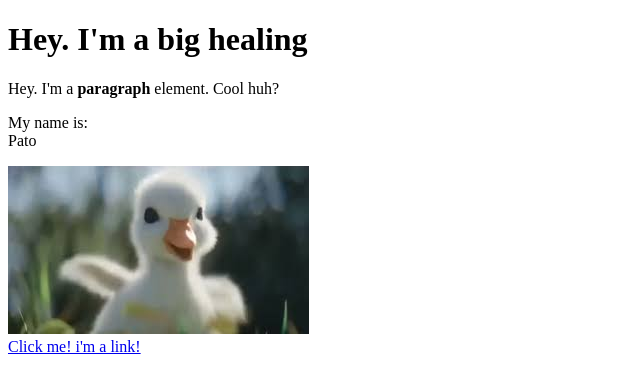
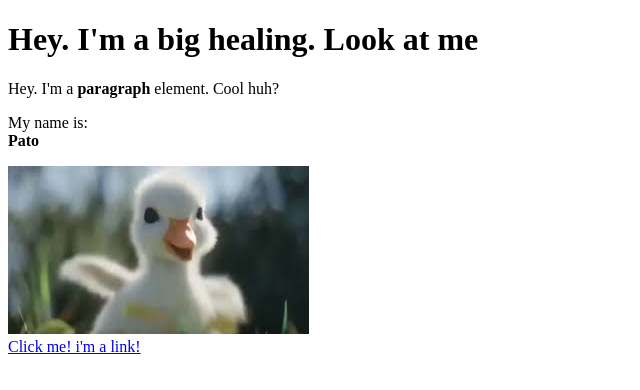
Before and after one commit to Yuxana/CARTOON-HERO, a plain HTML site: page test.html in a window 1280 px wide. Shown: the whole page, without its empty margins (0-640 px from the left). Drawn offline with Linux system fonts and the light colour scheme.

Commit message:
add some words and correct others
this is all for today 6/7/2021 at 23:56

```diff
--- a/test.html
+++ b/test.html
@@ -2,7 +2,7 @@
 <!DOCTYPE html>
 <html>
 <head>
-	<title>Tast page</title>
+	<title>Test page</title>
 </head>
 <body>
 	<meta charset="utf-8">
@@ -10,10 +10,10 @@
 </head>
 <body>
 </html>
-<h1>Hey. I'm a big healing </h1>
+<h1>Hey. I'm a big healing. Look at me</h1>
 <p>Hey. I'm a <b>paragraph</b> element. Cool huh?</p>
 <p>My name is:<br>
-Pato</p>
+<b>Pato</b></p>
 <img src="img/pato.jpg"><br>
 <a href="https://google.com" target="_blanck" title="Let's go to google">Click me! i'm a link!</a>
 </body>
```
